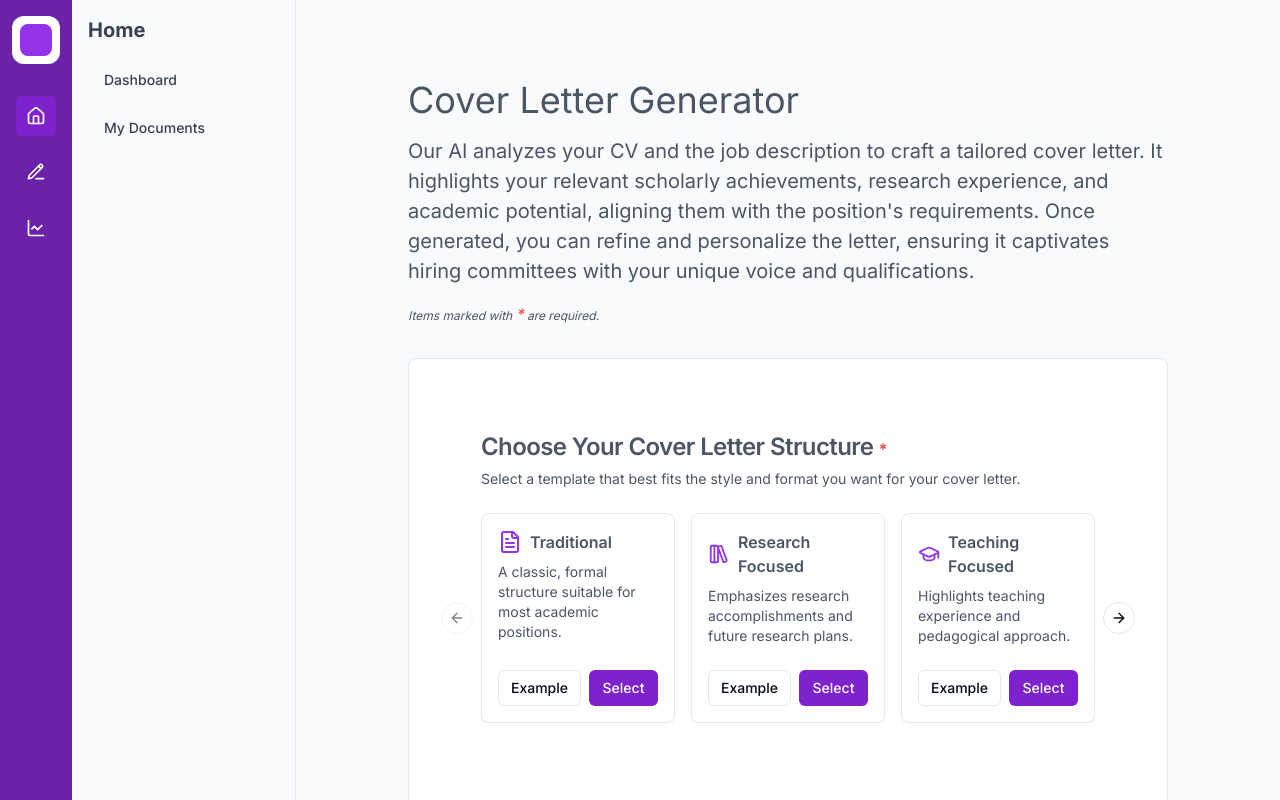
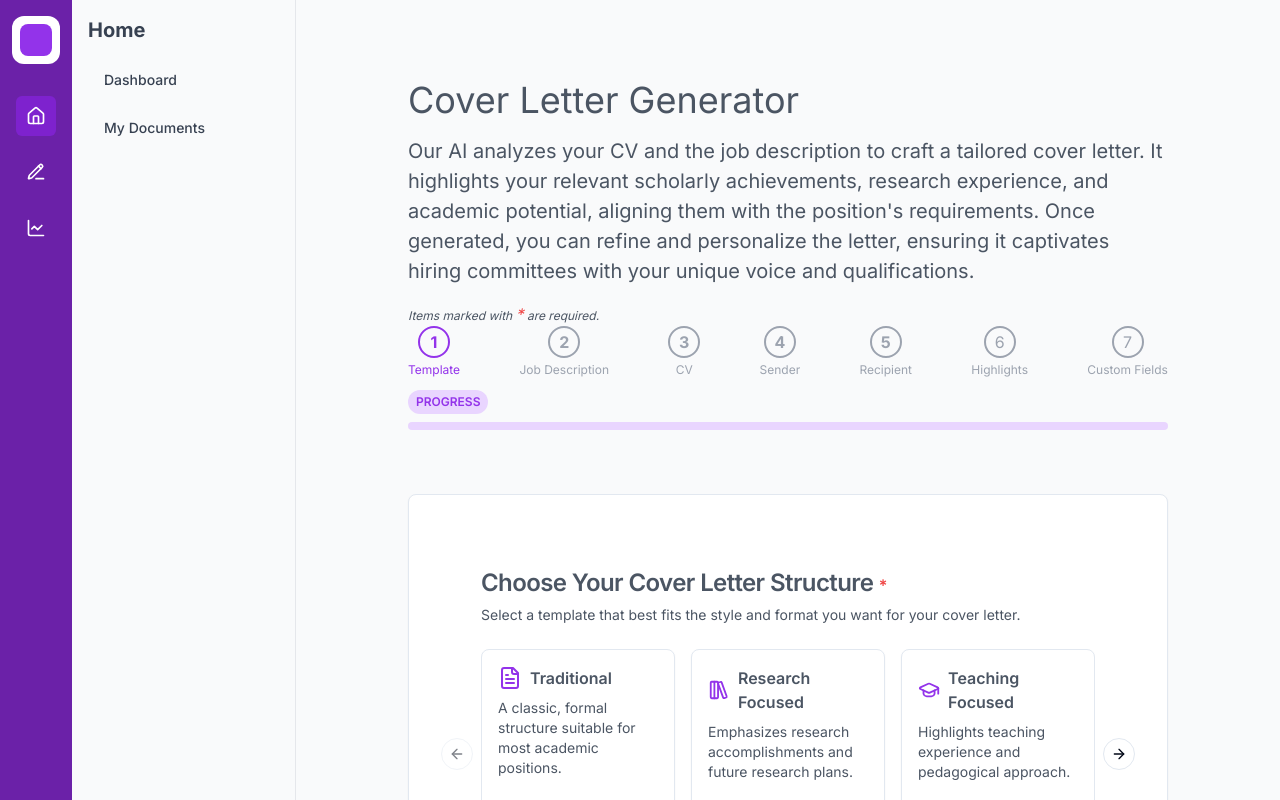
Before and after one commit to Naxus28/lumina.ai, a Next.js app: page /cover-letter in a window 1280 px wide. Shown: the top 800 px of the page. Built offline with nearby package versions, Linux system fonts and the light colour scheme.

Commit message:
Initial progress b ar

```diff
--- a/app/(auth)/cover-letter/components/CoverLetterWizard.tsx
+++ b/app/(auth)/cover-letter/components/CoverLetterWizard.tsx
@@ -12,11 +12,19 @@ export interface WizardStep {
 
 interface CoverLetterWizardProps {
 	steps: WizardStep[];
+	onComplete: () => void;
+	isLoading: boolean;
+	currentStep: number;
+	setCurrentStep: (step: number) => void;
 }
 
-export const CoverLetterWizard: React.FC<CoverLetterWizardProps> = ({ steps }) => {
-	const [currentStep, setCurrentStep] = useState(0);
-
+export const CoverLetterWizard: React.FC<CoverLetterWizardProps> = ({
+	steps,
+	onComplete,
+	isLoading,
+	currentStep,
+	setCurrentStep
+}) => {
 	const goToNextStep = () => {
 		if (currentStep < steps.length - 1) {
 			setCurrentStep(currentStep + 1);
--- a/app/(auth)/cover-letter/page.tsx
+++ b/app/(auth)/cover-letter/page.tsx
@@ -18,6 +18,7 @@ import { SenderForm } from './components/address/SenderForm';
 import { RecipientForm } from './components/address/RecipientForm';
 import { HighlightInput } from './components/HighlightInput';
 import { CustomFields } from './components/CustomFields';
+import { ProgressBar, ProgressStep } from '@/app/components/ProgressBar';
 
 const CoverLetterGenerator: React.FC = () => {
 	const [selectedTemplate, setSelectedTemplate] = useState<CoverLetterTemplate | null>(null);
@@ -39,6 +40,7 @@ const CoverLetterGenerator: React.FC = () => {
 	const [newFieldName, setNewFieldName] = useState('');
 	const resultDisplayRef = useRef<HTMLDivElement>(null);
 	const [isStreamStarted, setIsStreamStarted] = useState(false);
+	const [currentStep, setCurrentStep] = useState(0);
 
 	const handleSelectTemplate = (template: CoverLetterTemplate) => {
 		console.log('template', template);
@@ -125,6 +127,21 @@ const CoverLetterGenerator: React.FC = () => {
 			resultDisplayRef.current.scrollIntoView({ behavior: 'smooth' });
 		}
 	}, [isStreamStarted]);
+
+	const progressSteps: ProgressStep[] = [
+		{ id: 'template', label: 'Template', isMandatory: true, isCompleted: !!selectedTemplate },
+		{ id: 'jobDescription', label: 'Job Description', isMandatory: true, isCompleted: !!jobDescription },
+		{ id: 'cv', label: 'CV', isMandatory: true, isCompleted: !!cvFile },
+		{ id: 'sender', label: 'Sender', isMandatory: true, isCompleted: !!senderData.name },
+		{ id: 'recipient', label: 'Recipient', isMandatory: true, isCompleted: !!recipientData.name },
+		{ id: 'highlights', label: 'Highlights', isMandatory: false, isCompleted: highlights.length > 0 },
+		{
+			id: 'customFields',
+			label: 'Custom Fields',
+			isMandatory: false,
+			isCompleted: Object.keys(customFields).length > 0,
+		},
+	];
 
 	const steps: WizardStep[] = [
 		{
@@ -228,8 +245,18 @@ const CoverLetterGenerator: React.FC = () => {
 				<Span className="text-xs block mt-2 italic">
 					Items marked with <Span className="text-red-500">*</Span> are required.
 				</Span>
+				<ProgressBar
+					steps={progressSteps}
+					currentStep={currentStep}
+				/>
 				<Container>
-					<CoverLetterWizard steps={steps} />
+					<CoverLetterWizard
+						steps={steps}
+						onComplete={handleGenerate}
+						isLoading={isLoading}
+						currentStep={currentStep}
+						setCurrentStep={setCurrentStep}
+					/>
 				</Container>
 				<Container>
 					<GenerateButton
--- /dev/null
+++ b/app/components/ProgressBar.tsx
@@ -0,0 +1,66 @@
+import React from 'react';
+import { cn } from '@/lib/utils';
+
+export interface ProgressStep {
+	id: string;
+	label: string;
+	isMandatory: boolean;
+	isCompleted: boolean;
+}
+
+interface ProgressBarProps {
+	steps: ProgressStep[];
+	currentStep: number;
+}
+
+export const ProgressBar: React.FC<ProgressBarProps> = ({ steps, currentStep }) => {
+	const allMandatoryCompleted = steps
+		.filter(step => step.isMandatory)
+		.every(step => step.isCompleted);
+
+	return (
+		<div className="w-full mb-8">
+			<div className="flex justify-between mb-2">
+				{steps.map((step, index) => (
+					<div
+						key={step.id}
+						className={cn(
+							"flex flex-col items-center",
+							index <= currentStep ? "text-purple-600" : "text-gray-400"
+						)}
+					>
+						<div
+							className={cn(
+								"w-8 h-8 rounded-full flex items-center justify-center border-2",
+								step.isCompleted ? "bg-purple-600 border-purple-600 text-white" :
+									(index <= currentStep ? "border-purple-600" : "border-gray-400"),
+								step.isMandatory ? "font-bold" : "font-normal"
+							)}
+						>
+							{index + 1}
+						</div>
+						<span className="text-xs mt-1">{step.label}</span>
+					</div>
+				))}
+			</div>
+			<div className="relative pt-1">
+				<div className="flex mb-2 items-center justify-between">
+					<div className="text-xs font-semibold inline-block py-1 px-2 uppercase rounded-full text-purple-600 bg-purple-200">
+						Progress
+					</div>
+					{allMandatoryCompleted && (
+						<div className="text-xs font-semibold inline-block py-1 px-2 uppercase rounded-full text-green-600 bg-green-200">
+							All Mandatory Fields Completed
+						</div>
+					)}
+				</div>
+				<div className="overflow-hidden h-2 mb-4 text-xs flex rounded bg-purple-200">
+					<div
+						style={{ width: `${(currentStep / (steps.length - 1)) * 100}%` }}
+						className="shadow-none flex flex-col text-center whitespace-nowrap text-white justify-center bg-purple-600"
+					></div>
+				</div>
+			</div>
+		</div>
+	);
+};
```
